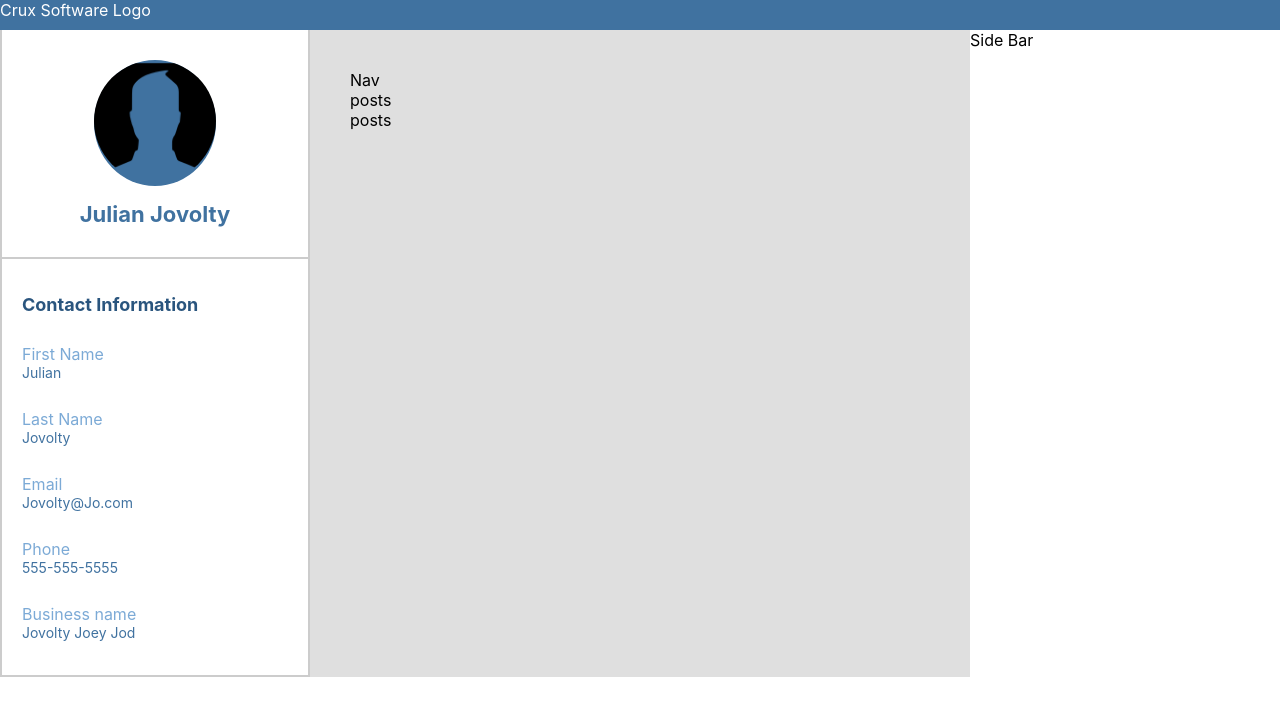
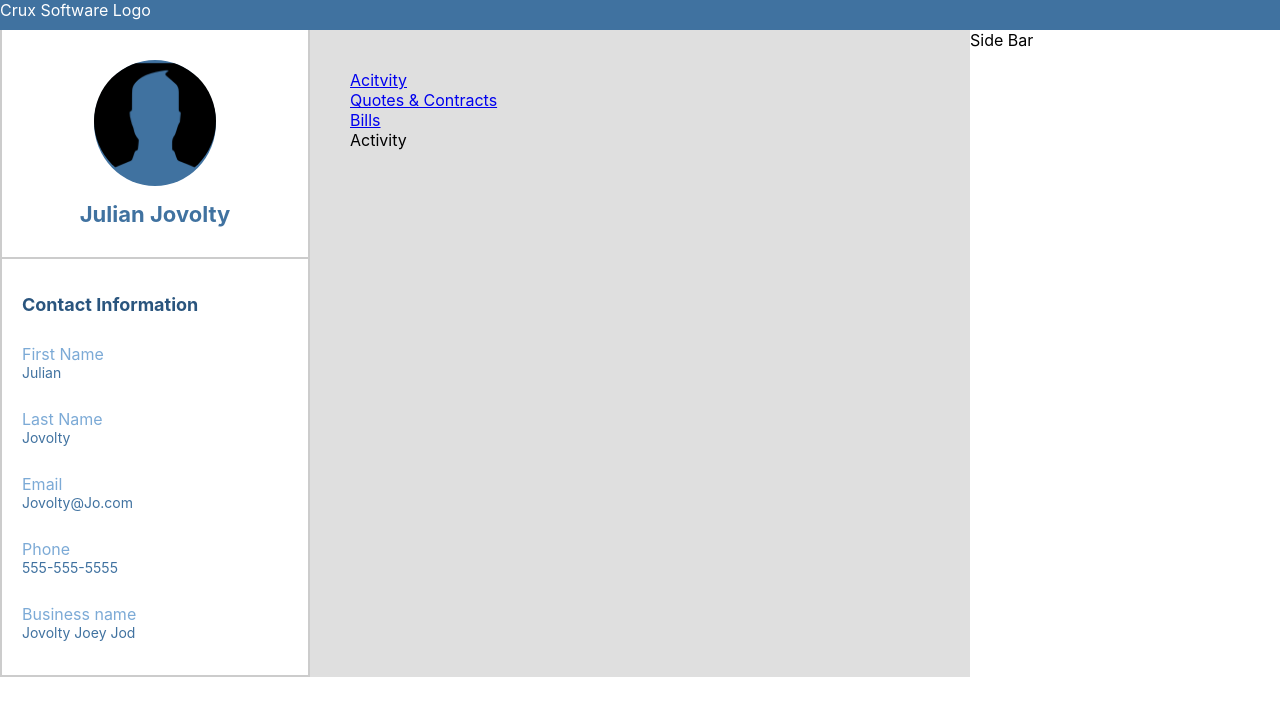
Before and after one commit to colinah/crm-dev, a React (Create React App) app in the folder crm/: page / in a window 1280 px wide. Shown: the top 716 px of the page. Built offline with nearby package versions, Linux system fonts and the light colour scheme.

Commit message:
Added routing logic to content area for nav

```diff
--- a/crm/package.json
+++ b/crm/package.json
@@ -9,6 +9,7 @@
     "node-sass": "^4.13.1",
     "react": "^16.13.1",
     "react-dom": "^16.13.1",
+    "react-router-dom": "^5.1.2",
     "react-scripts": "3.4.1"
   },
   "scripts": {
--- a/crm/src/components/Content/Activity/Activity.js
+++ b/crm/src/components/Content/Activity/Activity.js
@@ -0,0 +1,9 @@
+import React from 'react';
+
+const activity = () => {
+    return (
+        <div>Activity</div>
+    )
+}
+
+export default activity;
--- /dev/null
+++ b/crm/src/components/Content/Agreements/Agreements.js
@@ -0,0 +1,9 @@
+import React from 'react';
+
+const agreements = () => {
+    return (
+        <div>Agreements</div>
+    )
+}
+
+export default agreements;
--- /dev/null
+++ b/crm/src/components/Content/Bills/Bills.js
@@ -0,0 +1,9 @@
+import React from 'react';
+
+const bills = () => {
+    return (
+        <div>bills</div>
+    )
+}
+
+export default bills;
--- a/crm/src/components/Content/Nav/Nav.js
+++ b/crm/src/components/Content/Nav/Nav.js
@@ -1,9 +1,18 @@
 import React from 'react';
+import { Link } from 'react-router-dom';
 
 const nav = () => {
  return (
      <div>
-         Nav
+         <div>
+             <div><Link to="/activity">Acitvity</Link></div>
+         </div>
+         <div>
+            <div><Link to="/agreements">Quotes & Contracts</Link></div>
+         </div>
+         <div>
+            <div><Link to="/bills">Bills</Link></div>
+         </div>
      </div>
  )
 }
--- a/crm/src/containers/Content/Content.js
+++ b/crm/src/containers/Content/Content.js
@@ -1,18 +1,22 @@
 import React from 'react';
+import { Switch, Route , Redirect } from 'react-router-dom';
+import Nav from '../../components/Content/Nav/Nav';
+import Activity from '../../components/Content/Activity/Activity';
+import Agreements from '../../components/Content/Agreements/Agreements';
+import Bills from '../../components/Content/Bills/Bills';
 import classes from './Content.module.scss';
 
 const content = () => {
     return(
         <div className={classes.ContentContainer}>
-            <div>
-                Nav
-            </div>
-            <div>
-                posts
-            </div>
-            <div>
-                posts
-            </div>
+            <Nav />
+            <Switch>
+                <Route path="/activity" component={ Activity } />
+                <Route path="/agreements" component = { Agreements } />
+                <Route path="/bills" component = { Bills } />
+                <Route path="/" component={ Activity } />
+                <Redirect to='/' />
+            </Switch>
         </div>
     )
 
--- a/crm/src/index.js
+++ b/crm/src/index.js
@@ -1,15 +1,17 @@
 import React from 'react';
 import ReactDOM from 'react-dom';
+import { BrowserRouter } from 'react-router-dom';
 import './index.scss';
 import App from './App';
 import * as serviceWorker from './serviceWorker';
 
-ReactDOM.render(
-  <React.StrictMode>
-    <App />
-  </React.StrictMode>,
-  document.getElementById('root')
+const app = (
+    <BrowserRouter>
+        <App />
+    </BrowserRouter>
 );
+ReactDOM.render(app, document.getElementById('root'));
+
 
 // If you want your app to work offline and load faster, you can change
 // unregister() to register() below. Note this comes with some pitfalls.
```
Also changed, not shown: crm/src/components/Content/Agreements/Agreements.module.scss (added), crm/src/components/Content/Bills/Bills.module.scss (added), 1 other file (tests, documents, lock files or other folders).
